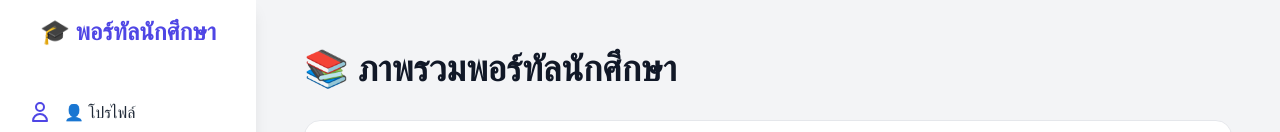
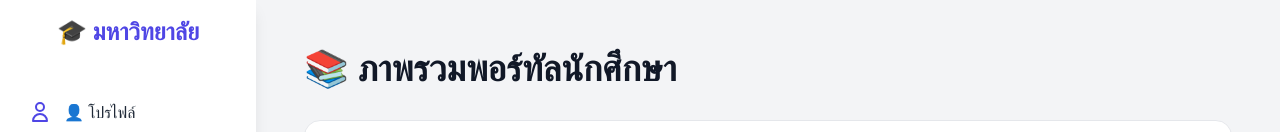
Before and after one commit to Newphakhin/m16, a plain HTML site: page index.html in a window 1280 px wide. Shown: the top 132 px of the page. Drawn offline with nearby package versions, Linux system fonts and the light colour scheme.

Commit message:
Update index.html
gfghfg

```diff
--- a/index.html
+++ b/index.html
@@ -61,7 +61,7 @@
     <!-- Sidebar -->
     <nav class="sidebar bg-white p-4 shadow-lg md:flex md:flex-col md:h-full md:sticky md:top-0">
         <div class="flex items-center justify-between md:justify-center">
-            <h1 class="text-2xl font-bold text-indigo-600 mb-6">🎓 พอร์ทัลนักศึกษา</h1>
+            <h1 class="text-2xl font-bold text-indigo-600 mb-6">🎓 มหาวิทยาลัย</h1>
             <!-- Mobile Menu Toggle (hidden on desktop) -->
             <button id="menu-toggle" class="md:hidden p-2 rounded-md focus:outline-none focus:ring-2 focus:ring-offset-2 focus:ring-indigo-500">
                 <svg xmlns="http://www.w3.org/2000/svg" fill="none" viewBox="0 0 24 24" stroke="currentColor" class="h-6 w-6">
```
